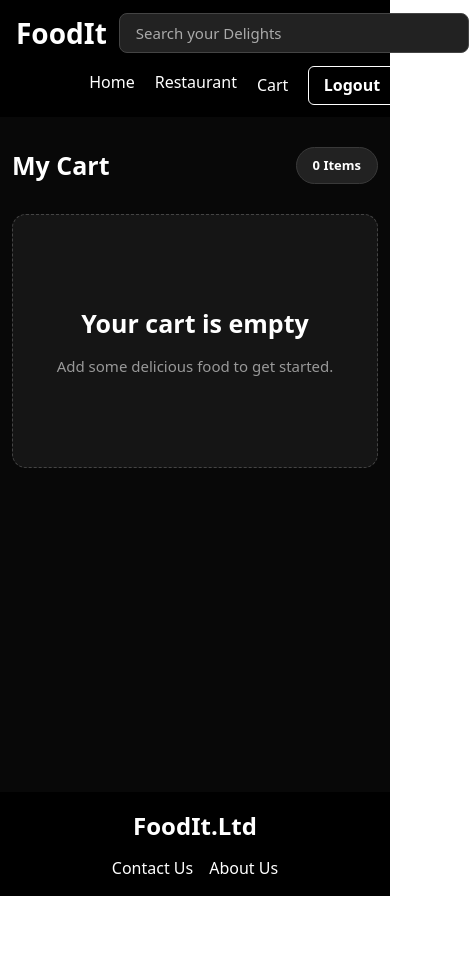
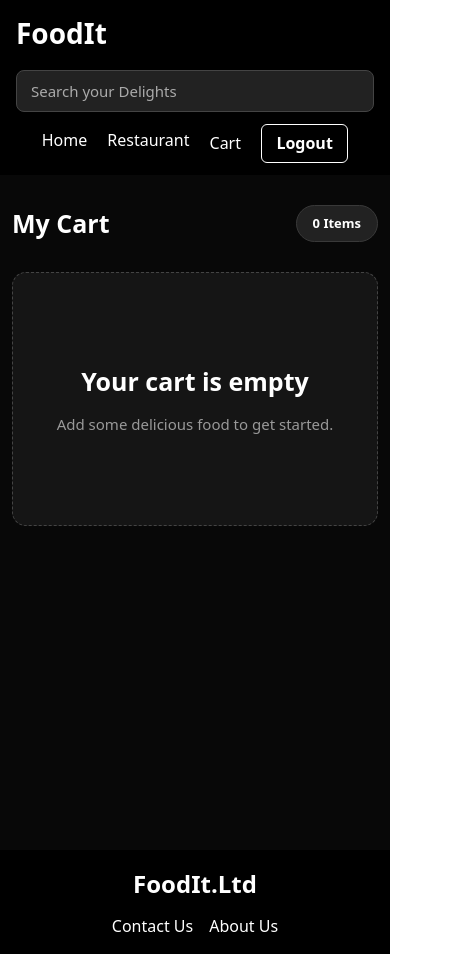
Before and after one commit to Rishi1289/Learning-Projects, a React (Vite) app in the folder FoodApp/: page /Cart in a window 390 px wide. Shown: the whole page, 469 px wide, since content can reach past the window. Before the commit the page ends 896 px from the top, so only its background shows below. Built offline with nearby package versions, Linux system fonts and the light colour scheme.

Commit message:
Fix conflicting search styles and responsive navbar layout

```diff
--- a/FoodApp/src/Components.tsx/Search.css
+++ b/FoodApp/src/Components.tsx/Search.css
@@ -1,23 +1,13 @@
-css
-/* Main navbar */
-.searchbar {
-  width: 100%;
-  min-height: 80px;
-  padding: 0 50px;
-  box-sizing: border-box;
-  background-color: #111;
-  color: white;
-
+/* Search lives inside the navbar, not as a second navbar. */
+.Navbar .searchbar {
   display: flex;
   align-items: center;
-  justify-content: space-between;
-  gap: 30px;
-
+  flex: 1 1 300px;
+  min-width: 0;
+  gap: 16px;
   position: relative;
-  z-index: 1000;
 }
 
-/* FoodIt heading */
 .searchbar h2 {
   color: white;
   font-size: 28px;
@@ -25,85 +15,51 @@ css
   white-space: nowrap;
 }
 
-/* Search input */
-.searchbar input {
-  width: 350px;
-  padding: 12px 16px;
-  box-sizing: border-box;
-
-  background-color: #222;
-  color: white;
-
+.Navbar .searchbar input {
+  flex: 1;
+  width: 100%;
+  min-width: 0;
+  height: 42px;
+  padding: 10px 14px;
+  background: #222;
+  color: #fff;
   border: 1px solid #444;
   border-radius: 8px;
   outline: none;
-
   font-size: 15px;
-  transition: border-color 0.2s ease;
 }
 
-.searchbar input::placeholder {
-  color: #aaa;
+.searchbar input::placeholder { color: #aaa; }
+.searchbar input:focus { border-color: #aaa; }
+
+.searchresult {
+  position: absolute;
+  top: calc(100% + 8px);
+  left: 100px;
+  right: 0;
+  max-height: 300px;
+  overflow-y: auto;
+  background: #111;
+  color: white;
+  border: 1px solid #333;
+  border-radius: 8px;
+  box-shadow: 0 8px 20px rgba(0,0,0,.35);
+  z-index: 1001;
 }
 
-.searchbar input:focus {
-  border-color: gray;
-}
-
-/* Search suggestions dropdown */
-.searchresult {
-  position: absolute;
-  top: calc(100% - 8px);
-  left: 50%;
-  transform: translateX(-50%);
-
-  width: 350px;
-  max-height: 300px;
-  overflow-y: auto;
-
-  background-color: #000;
-  color: white;
-
-  border: 1px solid #333;
-  border-radius: 0 0 8px 8px;
-  box-shadow: 0 8px 20px rgba(0, 0, 0, 0.35);
-}
-
-/* Individual search result */
 .searchresult p {
   color: white;
   font-size: 15px;
-
   padding: 13px 16px;
   margin: 0;
-
   cursor: pointer;
   border-bottom: 1px solid #292929;
+}
+.searchresult p:hover { background: #292929; }
+.searchresult p:last-child { border-bottom: none; }
 
-  transition: background-color 0.2s ease;
+@media (max-width: 640px) {
+  .Navbar .searchbar { flex: 1 1 100%; flex-wrap: wrap; }
+  .Navbar .searchbar input { flex-basis: 100%; }
+  .searchresult { left: 0; }
 }
-
-/* Hover effect */
-.searchresult p:hover {
-  background-color: #292929;
-  color: gray;
-}
-
-/* Remove border from last result */
-.searchresult p:last-child {
-  border-bottom: none;
-}
-
-/* Scrollbar */
-.searchresult::-webkit-scrollbar {
-  width: 6px;
-}
-
-.searchresult::-webkit-scrollbar-thumb {
-  background-color: #555;
-  border-radius: 10px;
-}
-
-.searchresult::-webkit-scrollbar-track {
-  background-color: #111;
-}
```
